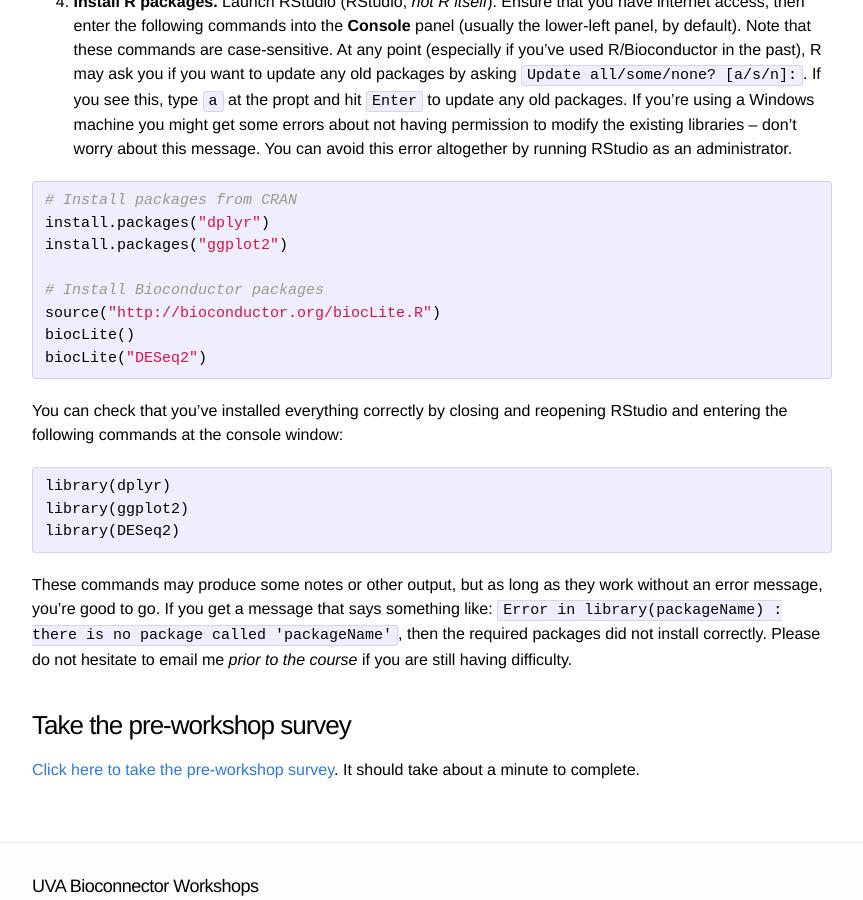
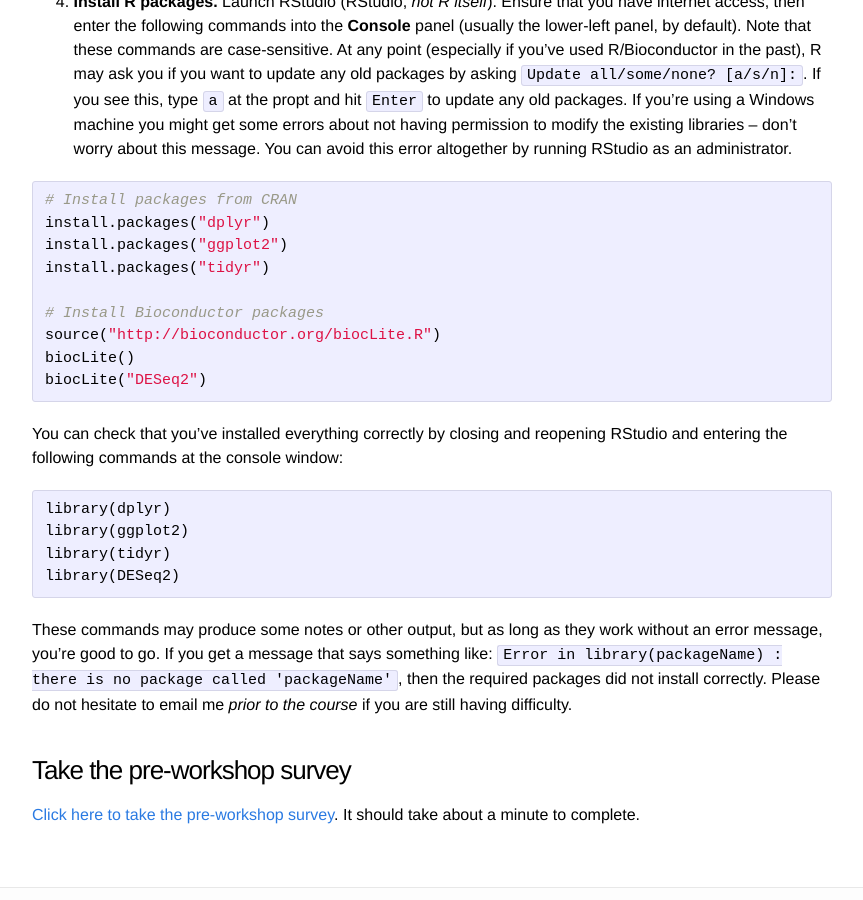
Before and after one commit to bioconnector/workshops2015, a Jekyll site: the page built from ws-intro-r-lifesci.md, in a window 1280 px wide and 900 px high, scrolled down 1222 px. Shown: the whole window, without its empty margins (208-1071 px from the left). Built offline with Jekyll 4.4.1, drawn with Linux system fonts in a browser that asks for light colours; Markdown is read by kramdown in place of the engine named in the settings.

Commit message:
added tidyr to r dependency stack

````diff
--- a/_includes/setup-r.md
+++ b/_includes/setup-r.md
@@ -9,6 +9,7 @@
 # Install packages from CRAN
 install.packages("dplyr")
 install.packages("ggplot2")
+install.packages("tidyr")
 
 # Install Bioconductor packages
 source("http://bioconductor.org/biocLite.R")
@@ -21,6 +22,7 @@
 ```r
 library(dplyr)
 library(ggplot2)
+library(tidyr)
 library(DESeq2)
 ```
 
````
